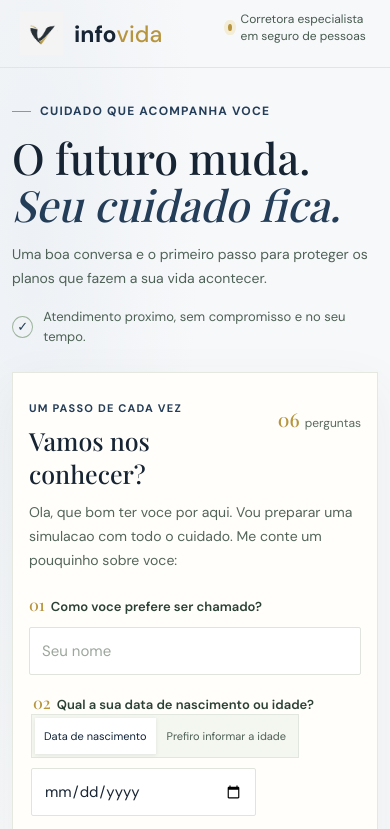
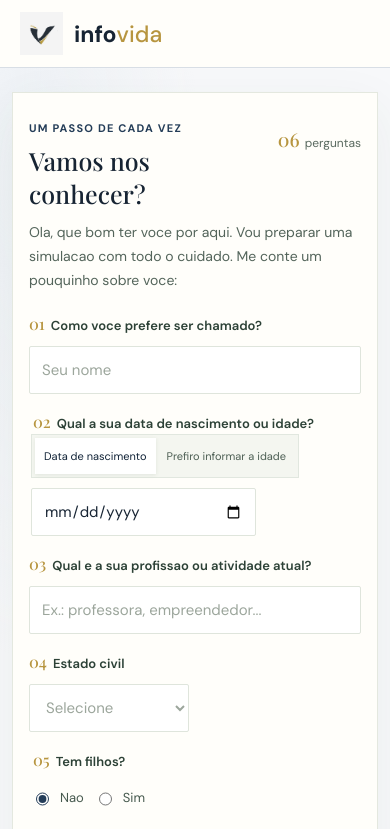
Before and after one commit to inesprazeres0-ctrl/Infovida, a website: page public/index.html in a window 390 px wide. Shown: the top 829 px of the page. Drawn offline with nearby package versions, Linux system fonts and the light colour scheme.

Commit message:
Publica projeto Infovida

```diff
--- a/public/index.html
+++ b/public/index.html
@@ -18,22 +18,10 @@
 				<img class="brand-logo" src="/Sem%20t%C3%ADtvcvcvvvculo.png" alt="">
 				<span class="brand-name">info<span>vida</span></span>
 			</a>
-			<p class="header-note"><span class="status-dot"></span> Corretora especialista em seguro de pessoas</p>
 		</header>
 
 		<main class="page-shell">
-			<section class="intro-panel" aria-labelledby="page-title">
-				<div class="intro-copy">
-					<p class="eyebrow"><span class="eyebrow-line"></span> Cuidado que acompanha voce</p>
-					<h1 id="page-title">O futuro muda.<br><em>Seu cuidado fica.</em></h1>
-					<p class="intro-description">Uma boa conversa e o primeiro passo para proteger os planos que fazem a sua vida acontecer.</p>
-					<div class="portrait-wrap">
-						<img class="family-photo" src="https://images.unsplash.com/photo-1511895426328-dc8714191300?auto=format&amp;fit=crop&amp;w=1000&amp;q=85" alt="Familia reunida em um momento ao ar livre" fetchpriority="high">
-						<div class="photo-caption"><span class="caption-mark" aria-hidden="true">+</span><span>Protecao feita para a sua historia</span></div>
-					</div>
-					<div class="trust-note"><span class="trust-icon" aria-hidden="true">✓</span><p>Atendimento proximo, sem compromisso e no seu tempo.</p></div>
-				</div>
-
+			<section class="questionnaire-layout" aria-labelledby="form-title">
 				<section class="form-panel" aria-labelledby="form-title">
 					<div class="form-heading">
 						<div>
@@ -113,7 +101,6 @@
 					</section>
 				</section>
 			</section>
-			<footer class="site-footer"><span>Infovida</span><span>Protecao para cada capitulo da sua vida.</span></footer>
 		</main>
 	</body>
 </html>
--- a/public/styles.css
+++ b/public/styles.css
@@ -13,34 +13,20 @@
 }
 
 * { box-sizing: border-box; }
-html { min-width: 320px; background: #f5f7ef; }
+html { min-width: 320px; background: #f7f8fa; }
 body { margin: 0; color: var(--ink); font-family: var(--sans); background: radial-gradient(ellipse at 8% 15%, #edf1f5 0, transparent 33%), #f7f8fa; }
 button, input, select { font: inherit; }
 button { cursor: pointer; }
 [hidden] { display: none !important; }
 
-.site-header { min-height: 82px; padding: 0 clamp(22px, 6vw, 88px); display: flex; align-items: center; justify-content: space-between; border-bottom: 1px solid #e1e7dd; }
+.site-header { min-height: 82px; padding: 0 clamp(22px, 6vw, 88px); display: flex; align-items: center; justify-content: flex-start; border-bottom: 1px solid #d8dee5; background: #fffefa; }
 .brand { display: inline-flex; align-items: center; gap: 11px; color: var(--ink); text-decoration: none; }
 .brand-logo { width: 43px; height: 43px; object-fit: contain; }
 .brand-name { font-size: 23px; font-weight: 700; letter-spacing: 0; }.brand-name span { color: var(--coral); font-weight: 500; }
-.header-note { display: flex; align-items: center; gap: 9px; color: #586b60; font-size: 12px; }
-.status-dot { width: 7px; height: 7px; border-radius: 50%; background: var(--coral); box-shadow: 0 0 0 4px #f3ecd7; }
-.page-shell { width: min(1192px, calc(100% - 48px)); margin: 0 auto; }
-.intro-panel { min-height: calc(100vh - 140px); display: grid; grid-template-columns: minmax(0, .86fr) minmax(480px, 1fr); align-items: start; gap: clamp(48px, 8vw, 112px); padding: 68px 0 58px; }
-.intro-copy { position: sticky; top: 32px; padding: 25px 0 0; animation: rise-in .65s both; }
+.page-shell { width: min(760px, calc(100% - 48px)); margin: 0 auto; }
+.questionnaire-layout { padding: 38px 0 56px; }
 .eyebrow { display: flex; align-items: center; gap: 9px; margin: 0; color: var(--green); font-size: 10px; font-weight: 700; letter-spacing: 1.2px; text-transform: uppercase; }
-.eyebrow-line { width: 19px; height: 1px; background: var(--coral); }
-h1, h2, p { margin-top: 0; }
-h1 { margin: 21px 0 15px; font-family: var(--serif); font-size: clamp(42px, 5vw, 64px); font-weight: 500; line-height: 1.09; letter-spacing: 0; }
-h1 em { color: var(--green); font-weight: 500; }
-.intro-description { max-width: 390px; margin-bottom: 27px; color: #5d6d63; font-size: 14px; line-height: 1.75; }
-.portrait-wrap { position: relative; width: min(100%, 405px); height: 212px; padding: 0 29px 24px 0; }
-.portrait-wrap::before { position: absolute; right: 0; bottom: 0; width: 72%; height: 68%; border: 1px solid #b8c9b5; content: ""; }
-.family-photo { position: relative; width: 100%; height: 100%; object-fit: cover; object-position: center 44%; }
-.photo-caption { position: absolute; right: 0; bottom: 0; display: flex; align-items: center; gap: 9px; padding: 11px 14px; background: var(--paper); color: var(--ink); font-size: 10px; }
-.caption-mark { color: var(--coral); font-size: 17px; }
-.trust-note { display: flex; align-items: center; gap: 10px; margin-top: 19px; color: #607066; font-size: 11px; }
-.trust-note p { margin: 0; }.trust-icon { width: 19px; height: 19px; display: grid; place-items: center; border: 1px solid #9eb59d; border-radius: 50%; color: var(--green); font-size: 11px; }
+h2, p { margin-top: 0; }
 .form-panel { padding: 34px clamp(25px, 4vw, 43px) 31px; border: 1px solid #e4e8df; background: var(--paper); box-shadow: 0 16px 48px #334d3510; animation: rise-in .7s .08s both; }
 .form-heading { display: flex; align-items: flex-start; justify-content: space-between; gap: 16px; }
 .form-eyebrow { margin: 3px 0 9px; font-size: 9px; }
@@ -78,39 +64,24 @@ h1 em { color: var(--green); font-weight: 500; }
 .success-mark { width: 45px; height: 45px; display: grid; place-items: center; margin: 0 auto 22px; border: 1px solid #98b49a; border-radius: 50%; color: var(--green); font-size: 20px; }
 .success-state .eyebrow { justify-content: center; }.success-state h2 { margin: 13px auto 10px; font-family: var(--serif); font-size: 28px; font-weight: 500; }.success-state > p:not(.eyebrow) { max-width: 340px; margin: auto; color: var(--muted); font-size: 12px; line-height: 1.7; }
 .reset-button { margin-top: 28px; padding: 10px 15px; border: 1px solid var(--line); background: white; color: var(--green); font-size: 11px; }
-.site-footer { min-height: 58px; display: flex; align-items: center; justify-content: space-between; border-top: 1px solid #e1e7dd; color: #78867b; font-size: 10px; }.site-footer span:first-child { color: var(--green); font-weight: 700; }
 @keyframes rise-in { from { opacity: 0; transform: translateY(12px); } to { opacity: 1; transform: translateY(0); } }
 
-@media (max-width: 900px) {
-  .intro-panel { grid-template-columns: minmax(0, .75fr) minmax(420px, 1fr); gap: 35px; }
-  .intro-copy { padding-top: 18px; }
-  h1 { font-size: 47px; }
-  .portrait-wrap { height: 175px; }
-}
 @media (max-width: 720px) {
-  .site-header { min-height: 68px; padding: 0 20px; }.header-note { max-width: 180px; font-size: 10px; line-height: 1.4; }
+  .site-header { min-height: 68px; padding: 0 20px; }
   .page-shell { width: min(100% - 32px, 520px); }
-  .intro-panel { min-height: 0; grid-template-columns: 1fr; gap: 26px; padding: 35px 0 32px; }
-  .intro-copy { position: static; padding: 0; }.intro-copy h1 { margin-top: 15px; font-size: 43px; }.intro-description { margin-bottom: 17px; font-size: 12px; }
-  .portrait-wrap { display: none; }.trust-note { margin-top: 15px; }
+  .questionnaire-layout { padding: 24px 0 32px; }
   .form-panel { padding: 25px 20px 24px; }.form-heading h2 { font-size: 25px; }.form-lead { margin: 11px 0 20px; }
   #contact-form { gap: 16px 12px; }.field-label { font-size: 10px; }.children-controls { gap: 9px; }
-  .site-footer { min-height: 52px; gap: 12px; font-size: 9px; }
 }
 @media (max-width: 390px) {
-  .header-note { max-width: 142px; }.page-shell { width: calc(100% - 24px); }.form-panel { padding-right: 16px; padding-left: 16px; }
+  .page-shell { width: calc(100% - 24px); }.form-panel { padding-right: 16px; padding-left: 16px; }
   .field-label { gap: 6px; }.choice-button { padding: 0 7px; font-size: 9px; }.children-field { grid-column: 1 / -1; }
 }
 @media (prefers-reduced-motion: reduce) {
   *, *::before, *::after { scroll-behavior: auto !important; animation-duration: .01ms !important; animation-iteration-count: 1 !important; transition-duration: .01ms !important; }
 }
 
-.header-note { color: #46594e; font-size: 13px; }
 .eyebrow { font-size: 12px; }
-.intro-description { color: #4f6257; font-size: 16px; line-height: 1.7; }
-.photo-caption { font-size: 12px; }
-.trust-note { color: #4d6054; font-size: 13px; line-height: 1.5; }
-.trust-icon { width: 22px; height: 22px; font-size: 13px; }
 .form-eyebrow { font-size: 11px; }
 .progress-count { color: #59695f; }
 .progress-count small { font-size: 12px; }
@@ -132,14 +103,9 @@ h1 em { color: var(--green); font-weight: 500; }
 .privacy-note { color: #5c6a60; font-size: 12px; line-height: 1.5; }
 .success-state > p:not(.eyebrow) { font-size: 15px; }
 .reset-button { min-height: 42px; font-size: 13px; }
-.site-footer { color: #58675d; font-size: 12px; }
-
 @media (max-width: 720px) {
-  .header-note { font-size: 12px; }
-  .intro-description { font-size: 14px; }
   .form-lead { font-size: 14px; }
   .field-label { font-size: 13px; }
-  .site-footer { font-size: 12px; }
 }
 
 @media (max-width: 390px) {
```
